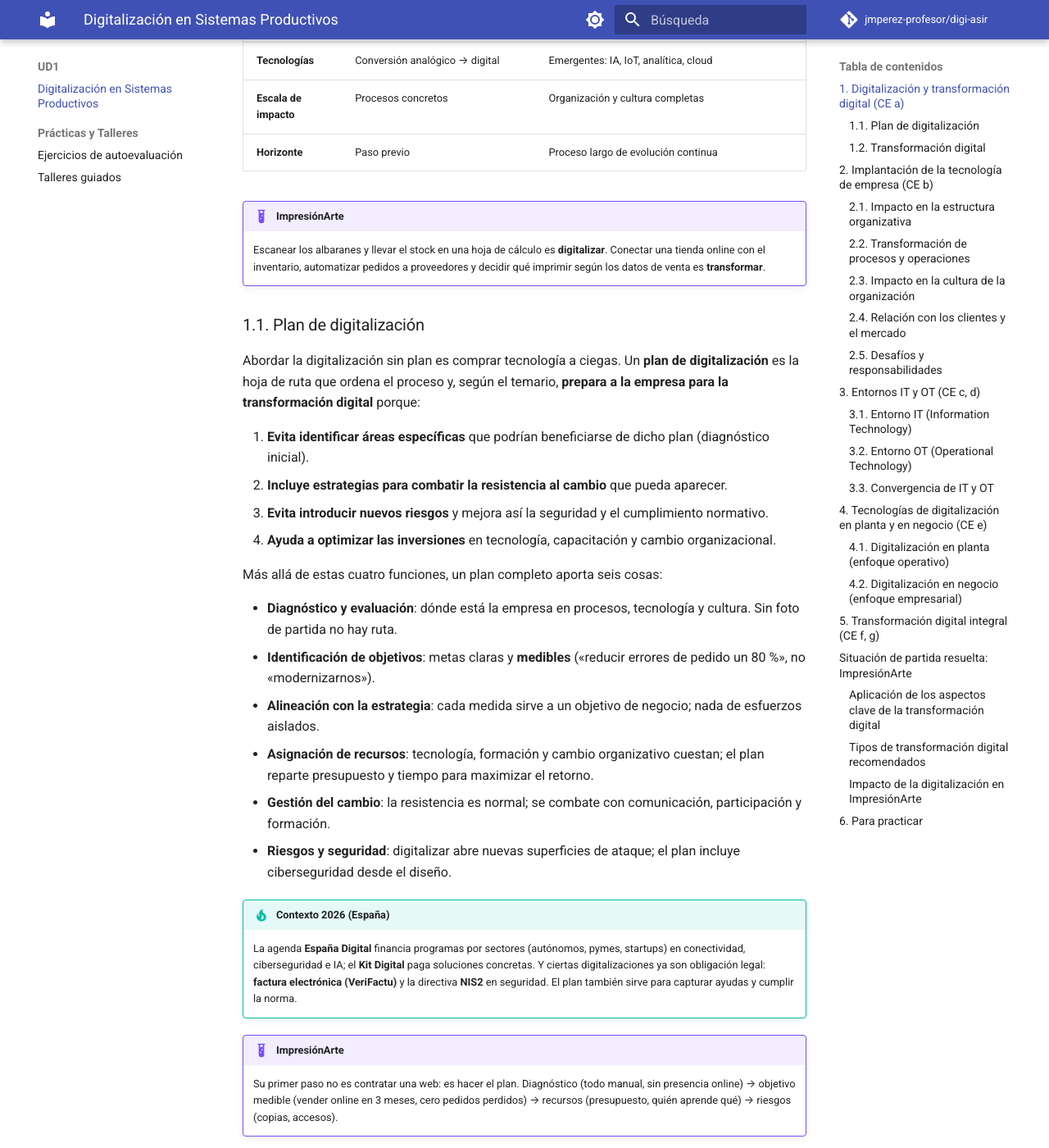
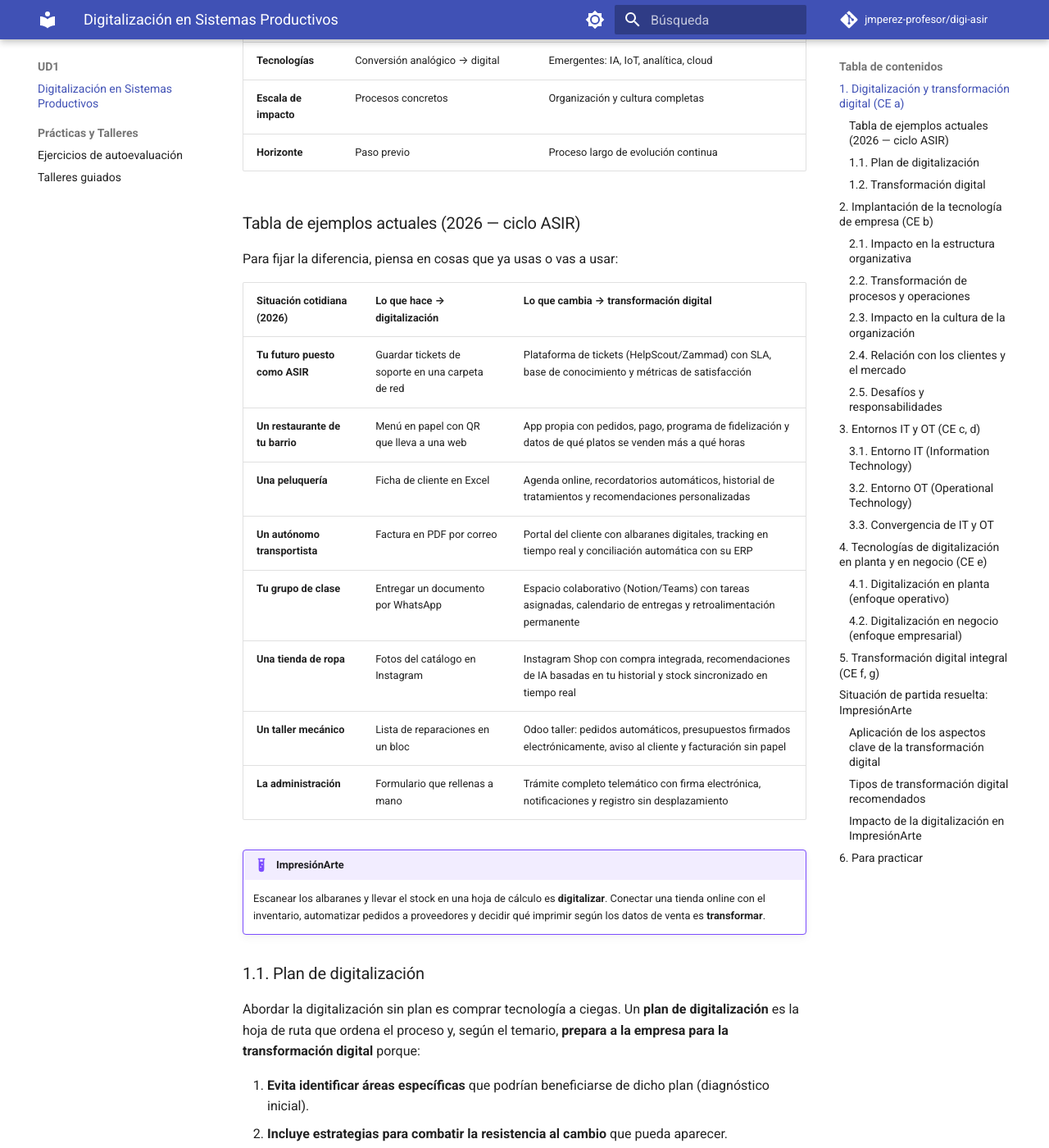
Before and after one commit to jmperez-profesor/digi-asir, an MkDocs documentation site: the page built from docs/UD1/index.md, in a window 1280 px wide and 1400 px high, scrolled down 1034 px. Shown: the whole window at 82% size. Built offline with MkDocs 1.6.1 and Material for MkDocs 9.7.7, drawn with Linux system fonts in a browser that asks for light colours; comment, search, counter and statistics services are not loaded.

Commit message:
feat(UD1): añadir tabla de ejemplos 2026 ASIR al punto 1 (digitalización vs transformación)

```diff
--- a/docs/UD1/index.md
+++ b/docs/UD1/index.md
@@ -19,6 +19,21 @@ Dos términos que se confunden y que describen cosas distintas:
 | **Tecnologías** | Conversión analógico → digital | Emergentes: IA, IoT, analítica, cloud |
 | **Escala de impacto** | Procesos concretos | Organización y cultura completas |
 | **Horizonte** | Paso previo | Proceso largo de evolución continua |
+
+### Tabla de ejemplos actuales (2026 — ciclo ASIR)
+
+Para fijar la diferencia, piensa en cosas que ya usas o vas a usar:
+
+| Situación cotidiana (2026) | Lo que hace → **digitalización** | Lo que cambia → **transformación digital** |
+|---|---|---|
+| **Tu futuro puesto como ASIR** | Guardar tickets de soporte en una carpeta de red | Plataforma de tickets (HelpScout/Zammad) con SLA, base de conocimiento y métricas de satisfacción |
+| **Un restaurante de tu barrio** | Menú en papel con QR que lleva a una web | App propia con pedidos, pago, programa de fidelización y datos de qué platos se venden más a qué horas |
+| **Una peluquería** | Ficha de cliente en Excel | Agenda online, recordatorios automáticos, historial de tratamientos y recomendaciones personalizadas |
+| **Un autónomo transportista** | Factura en PDF por correo | Portal del cliente con albaranes digitales, tracking en tiempo real y conciliación automática con su ERP |
+| **Tu grupo de clase** | Entregar un documento por WhatsApp | Espacio colaborativo (Notion/Teams) con tareas asignadas, calendario de entregas y retroalimentación permanente |
+| **Una tienda de ropa** | Fotos del catálogo en Instagram | Instagram Shop con compra integrada, recomendaciones de IA basadas en tu historial y stock sincronizado en tiempo real |
+| **Un taller mecánico** | Lista de reparaciones en un bloc | Odoo taller: pedidos automáticos, presupuestos firmados electrónicamente, aviso al cliente y facturación sin papel |
+| **La administración** | Formulario que rellenas a mano | Trámite completo telemático con firma electrónica, notificaciones y registro sin desplazamiento |
 
 !!! example "ImpresiónArte"
     Escanear los albaranes y llevar el stock en una hoja de cálculo es **digitalizar**. Conectar una tienda online con el inventario, automatizar pedidos a proveedores y decidir qué imprimir según los datos de venta es **transformar**.
```
